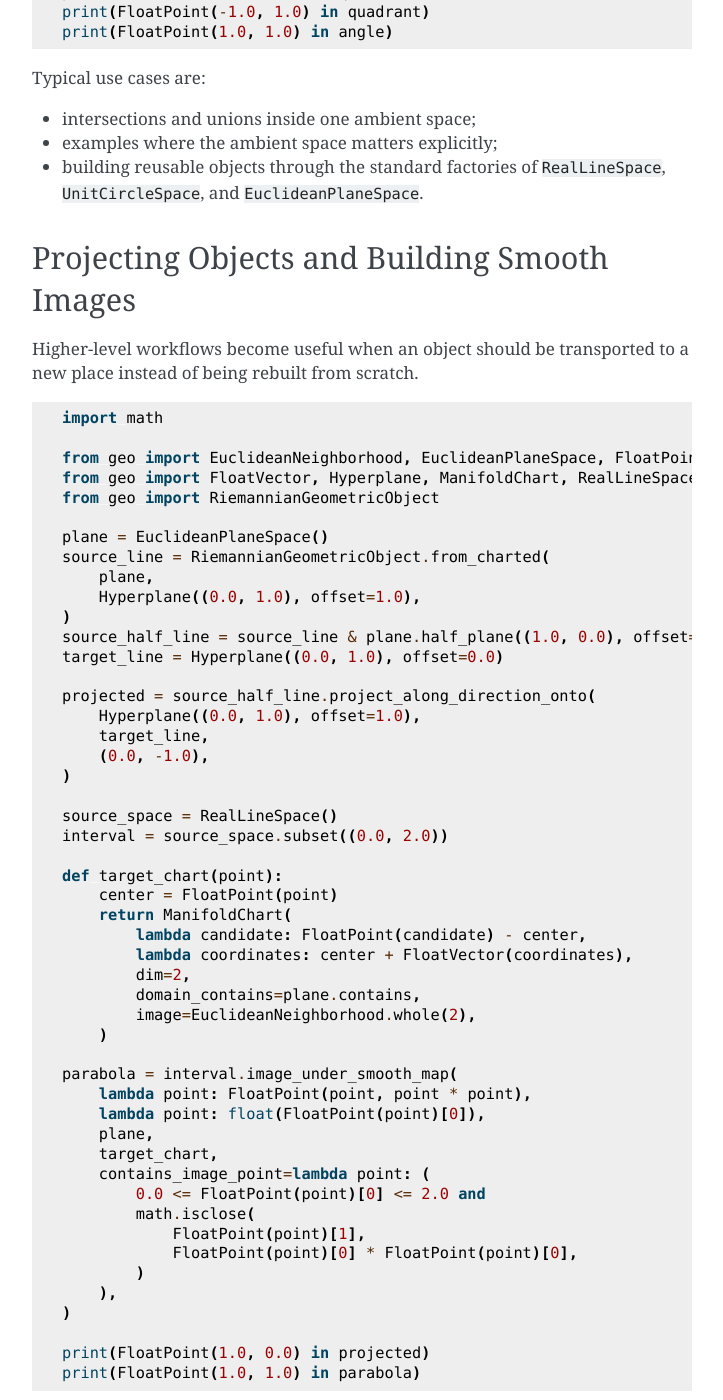
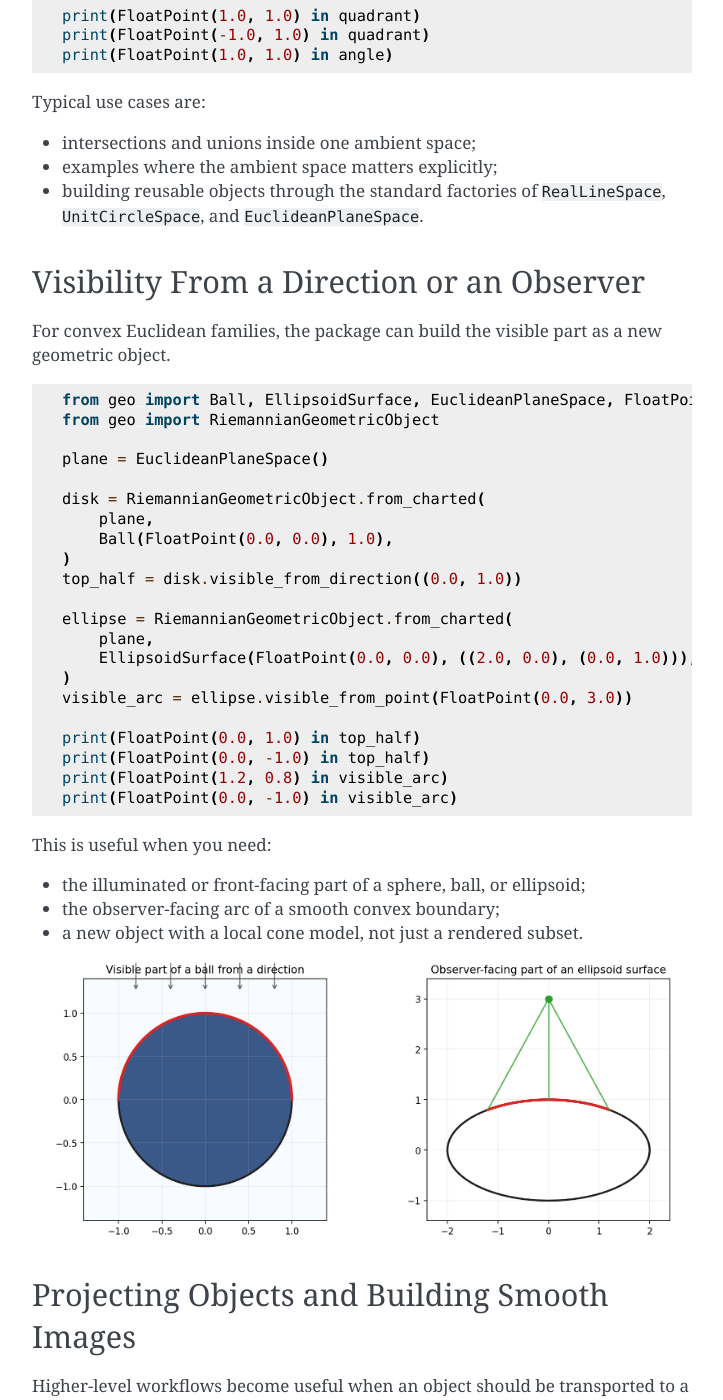
Before and after one commit to fva58/geo, a Sphinx documentation site: the page built from doc/user-guide.rst, in a window 1280 px wide and 1400 px high, scrolled down 2636 px. Shown: the whole window, without its empty margins (388-1111 px from the left). Built offline with Sphinx 7.4.7, drawn with Linux system fonts in a browser that asks for light colours; some of the changed text lies outside the part shown.

Commit message:
Add visibility examples to user guide

```diff
--- a/doc/generate_user_guide_images.py
+++ b/doc/generate_user_guide_images.py
@@ -63,8 +63,9 @@ def draw_mesh(
     resolution: int = 256,
 ) -> bool:
     """Draw a planar mesh representation when the object exposes one."""
+    mesh_source = getattr(obj, "_charted_source_object", obj)
     try:
-        mesh = obj.mesh(resolution=resolution)
+        mesh = mesh_source.mesh(resolution=resolution)
     except (AttributeError, NotImplementedError, ValueError):
         return False
 
@@ -319,11 +320,99 @@ def save_riemannian_workflows() -> None:
     plt.close(figure)
 
 
+def save_visibility_workflows() -> None:
+    """Save a figure for visibility from a direction and from a point."""
+    plane = EuclideanPlaneSpace()
+    disk = RiemannianGeometricObject.from_charted(
+        plane,
+        Ball(FloatPoint(0.0, 0.0), 1.0),
+    )
+    top_half = disk.visible_from_direction((0.0, 1.0))
+
+    ellipse = RiemannianGeometricObject.from_charted(
+        plane,
+        EllipsoidSurface(
+            FloatPoint(0.0, 0.0),
+            ((2.0, 0.0), (0.0, 1.0)),
+        ),
+    )
+    observer = FloatPoint(0.0, 3.0)
+    visible_arc = ellipse.visible_from_point(observer)
+
+    figure, axes = plt.subplots(1, 2, figsize=(11, 4.5))
+
+    draw_object(
+        axes[0],
+        disk,
+        title="Visible part of a ball from a direction",
+        xlim=(-1.4, 1.4),
+        ylim=(-1.4, 1.4),
+    )
+    top_angles = np.linspace(0.0, math.pi, 200)
+    axes[0].plot(
+        np.cos(top_angles),
+        np.sin(top_angles),
+        color="#d62728",
+        linewidth=3.0,
+    )
+    for x_value in np.linspace(-0.8, 0.8, 5):
+        axes[0].annotate(
+            "",
+            xy=(x_value, 1.25),
+            xytext=(x_value, 1.6),
+            arrowprops={"arrowstyle": "->", "color": "#555555"},
+        )
+
+    draw_object(
+        axes[1],
+        ellipse,
+        title="Observer-facing part of an ellipsoid surface",
+        xlim=(-2.4, 2.4),
+        ylim=(-1.4, 3.4),
+        mesh_only=True,
+    )
+    visible_xs = np.linspace(-1.2, 1.2, 200)
+    visible_ys = np.sqrt(np.maximum(0.0, 1.0 - (visible_xs / 2.0) ** 2))
+    axes[1].plot(
+        visible_xs,
+        visible_ys,
+        color="#d62728",
+        linewidth=3.0,
+    )
+    axes[1].scatter([observer[0]], [observer[1]], color="#2ca02c", s=55.0, zorder=3)
+    for target in [
+        FloatPoint(-1.2, 0.8),
+        FloatPoint(0.0, 1.0),
+        FloatPoint(1.2, 0.8),
+    ]:
+        axes[1].plot(
+            [observer[0], target[0]],
+            [observer[1], target[1]],
+            color="#2ca02c",
+            linewidth=1.5,
+            alpha=0.8,
+        )
+
+    assert FloatPoint(0.0, 1.0) in top_half
+    assert FloatPoint(0.0, -1.0) not in top_half
+    assert FloatPoint(1.2, 0.8) in visible_arc
+    assert FloatPoint(0.0, -1.0) not in visible_arc
+
+    figure.tight_layout()
+    figure.savefig(
+        OUTPUT_DIR / "visibility_workflows.png",
+        dpi=160,
+        bbox_inches="tight",
+    )
+    plt.close(figure)
+
+
 def main() -> None:
     """Generate every image used by the user guide."""
     OUTPUT_DIR.mkdir(parents=True, exist_ok=True)
     save_line_and_circle_sets()
     save_planar_object_zoo()
+    save_visibility_workflows()
     save_riemannian_workflows()
 
 
--- a/doc/user-guide.rst
+++ b/doc/user-guide.rst
@@ -7,7 +7,8 @@ well.
 1. Build and combine sets on the real line and on the circle.
 2. Use ready-made Euclidean objects from the object zoo.
 3. Compose objects inside a Riemannian space.
-4. Transport objects by projection and smooth maps.
+4. Extract visible parts from convex Euclidean objects.
+5. Transport objects by projection and smooth maps.
 
 Working With Sets on the Line and Circle
 ----------------------------------------
@@ -106,6 +107,47 @@ Typical use cases are:
 - building reusable objects through the standard factories of
   ``RealLineSpace``, ``UnitCircleSpace``, and ``EuclideanPlaneSpace``.
 
+Visibility From a Direction or an Observer
+------------------------------------------
+
+For convex Euclidean families, the package can build the visible part as a new
+geometric object.
+
+.. code-block:: python
+
+   from geo import Ball, EllipsoidSurface, EuclideanPlaneSpace, FloatPoint
+   from geo import RiemannianGeometricObject
+
+   plane = EuclideanPlaneSpace()
+
+   disk = RiemannianGeometricObject.from_charted(
+       plane,
+       Ball(FloatPoint(0.0, 0.0), 1.0),
+   )
+   top_half = disk.visible_from_direction((0.0, 1.0))
+
+   ellipse = RiemannianGeometricObject.from_charted(
+       plane,
+       EllipsoidSurface(FloatPoint(0.0, 0.0), ((2.0, 0.0), (0.0, 1.0))),
+   )
+   visible_arc = ellipse.visible_from_point(FloatPoint(0.0, 3.0))
+
+   print(FloatPoint(0.0, 1.0) in top_half)
+   print(FloatPoint(0.0, -1.0) in top_half)
+   print(FloatPoint(1.2, 0.8) in visible_arc)
+   print(FloatPoint(0.0, -1.0) in visible_arc)
+
+This is useful when you need:
+
+- the illuminated or front-facing part of a sphere, ball, or ellipsoid;
+- the observer-facing arc of a smooth convex boundary;
+- a new object with a local cone model, not just a rendered subset.
+
+.. image:: _static/user_guide/visibility_workflows.png
+   :alt: Visible parts from a direction and from an observer point
+   :align: center
+   :width: 95%
+
 Projecting Objects and Building Smooth Images
 ---------------------------------------------
 
```
Also changed, not shown: doc/_static/user_guide/visibility_workflows.png (added).
